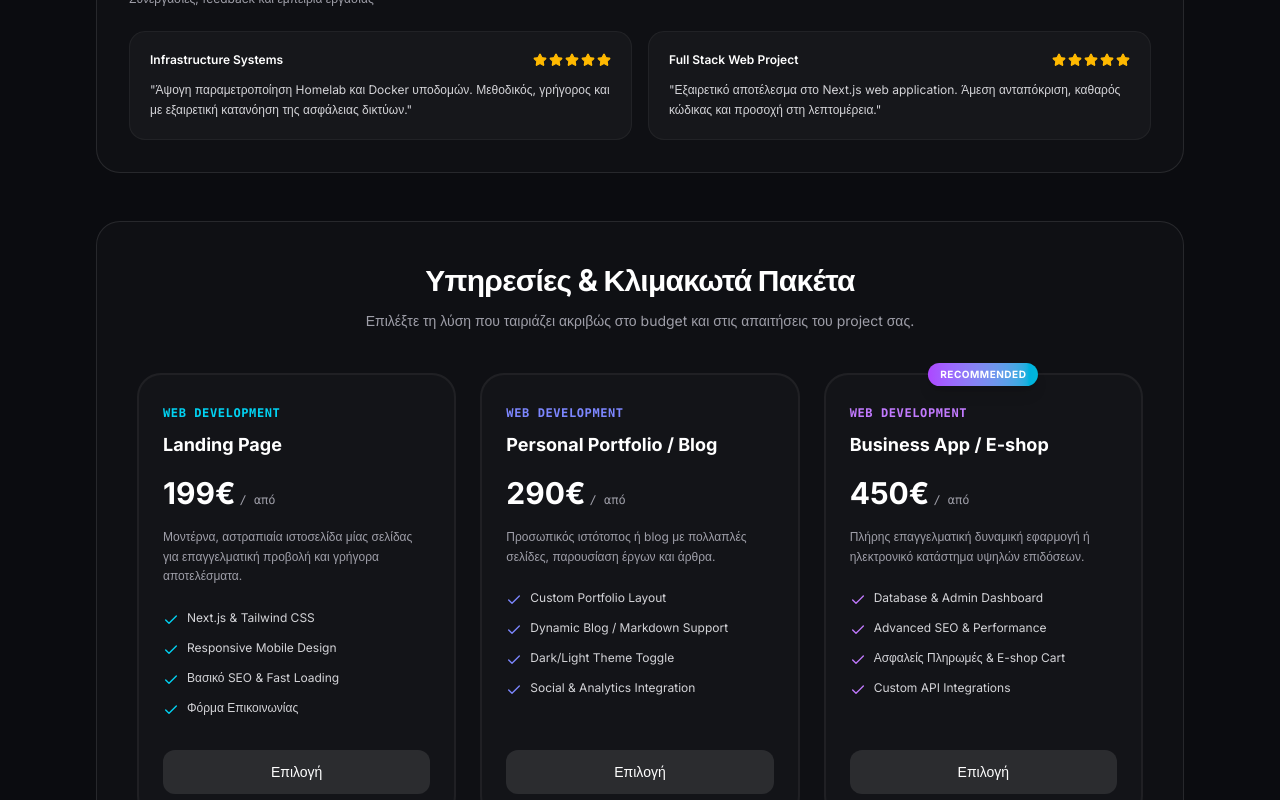
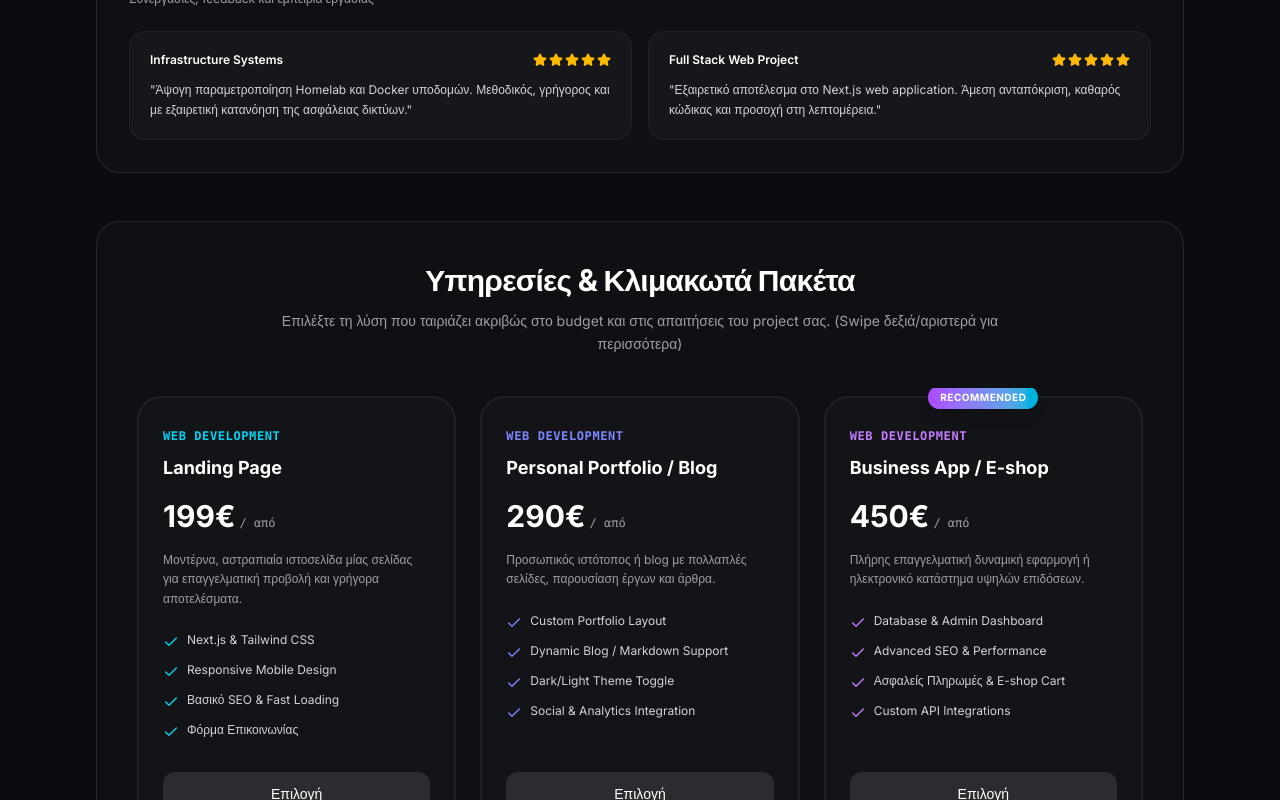
Before and after one commit to miltos12222/my-portfolio, a Next.js app: page / in a window 1280 px wide. Shown: the part 2000-2800 px from the top of the page. Built offline with nearby package versions, Linux system fonts and the light colour scheme.

Commit message:
Enable horizontal swipe for pricing tiers on mobile screens and update storage text

```diff
--- a/app/page.tsx
+++ b/app/page.tsx
@@ -52,13 +52,11 @@ const translations = {
     rev1: '"Άψογη παραμετροποίηση Homelab και Docker υποδομών. Μεθοδικός, γρήγορος και με εξαιρετική κατανόηση της ασφάλειας δικτύων."',
     rev2: '"Εξαιρετικό αποτέλεσμα στο Next.js web application. Άμεση ανταπόκριση, καθαρός κώδικας και προσοχή στη λεπτομέρεια."',
 
-    // -- 8 ΚΛΙΜΑΚΩΤΑ ΠΑΚΕΤΑ (GR) --
     priceTitle: "Υπηρεσίες & Κλιμακωτά Πακέτα",
-    priceSub: "Επιλέξτε τη λύση που ταιριάζει ακριβώς στο budget και στις απαιτήσεις του project σας.",
+    priceSub: "Επιλέξτε τη λύση που ταιριάζει ακριβώς στο budget και στις απαιτήσεις του project σας. (Swipe δεξιά/αριστερά για περισσότερα)",
     from: "από",
     hour: "ώρα",
 
-    // 1. Landing Page
     p1Cat: "WEB DEVELOPMENT",
     p1Title: "Landing Page",
     p1Desc: "Μοντέρνα, αστραπιαία ιστοσελίδα μίας σελίδας για επαγγελματική προβολή και γρήγορα αποτελέσματα.",
@@ -67,7 +65,6 @@ const translations = {
     p1F3: "Βασικό SEO & Fast Loading",
     p1F4: "Φόρμα Επικοινωνίας",
 
-    // 2. Personal Portfolio / Blog
     p2Cat: "WEB DEVELOPMENT",
     p2Title: "Personal Portfolio / Blog",
     p2Desc: "Προσωπικός ιστότοπος ή blog με πολλαπλές σελίδες, παρουσίαση έργων και άρθρα.",
@@ -76,7 +73,6 @@ const translations = {
     p2F3: "Dark/Light Theme Toggle",
     p2F4: "Social & Analytics Integration",
 
-    // 3. Business E-shop / Dynamic App
     p3Cat: "WEB DEVELOPMENT",
     p3Title: "Business App / E-shop",
     p3Desc: "Πλήρης επαγγελματική δυναμική εφαρμογή ή ηλεκτρονικό κατάστημα υψηλών επιδόσεων.",
@@ -85,7 +81,6 @@ const translations = {
     p3F3: "Ασφαλείς Πληρωμές & E-shop Cart",
     p3F4: "Custom API Integrations",
 
-    // 4. Custom Full-Stack Web App
     p4Cat: "WEB DEVELOPMENT",
     p4Title: "Custom Full-Stack App",
     p4Desc: "Προηγμένη web εφαρμογή κομμένη και ραμμένη στις ειδικές επιχειρηματικές σας ανάγκες.",
@@ -94,7 +89,6 @@ const translations = {
     p4F3: "Complex Database Design",
     p4F4: "High Security & Zero Lags",
 
-    // 5. Basic Homelab Setup
     p5Cat: "DEVOPS / LINUX",
     p5Title: "Basic Homelab Setup",
     p5Desc: "Βασικό στήσιμο εικονικών μηχανών και ασφαλούς δικτύου για οικιακή χρήση.",
@@ -103,7 +97,6 @@ const translations = {
     p5F3: "Βασική Ρύθμιση Storage (ext4)",
     p5F4: "Uptime & Health Monitoring",
 
-    // 6. Enterprise Homelab
     p6Cat: "DEVOPS / LINUX",
     p6Title: "Full Enterprise Homelab",
     p6Desc: "Προηγμένη αρχιτεκτονική με αυτόματα backups και ιδιωτικό cloud αποθήκευσης.",
@@ -112,7 +105,6 @@ const translations = {
     p6F3: "Advanced User Rights & Mounts",
     p6F4: "High Availability Optimization",
 
-    // 7. Advanced Cloud & Docker
     p7Cat: "INFRASTRUCTURE",
     p7Title: "Advanced Cloud & Docker",
     p7Desc: "Ανάπτυξη και ενορχήστρωση σύνθετων self-hosted εφαρμογών και βάσεων δεδομένων.",
@@ -121,7 +113,6 @@ const translations = {
     p7F3: "Reverse Proxy & SSL Certificates",
     p7F4: "Automated Cron Backups",
 
-    // 8. Consulting & Audit
     p8Cat: "EXPERT SUPPORT",
     p8Title: "Consulting & Audit",
     p8Desc: "Εξατομικευμένες λύσεις, επίλυση σύνθετων τεχνικών προβλημάτων και security check.",
@@ -187,9 +178,8 @@ const translations = {
     rev1: '"Flawless Homelab and Docker infrastructure configuration. Methodical, fast, and with excellent understanding of network security."',
     rev2: '"Excellent result on the Next.js web application. Prompt response, clean code, and attention to detail."',
 
-    // -- 8 CLASSIFIED TIERS (EN) --
     priceTitle: "Services & Scaled Packages",
-    priceSub: "Choose the exact solution that fits your project budget and technical requirements.",
+    priceSub: "Choose the exact solution that fits your project budget and technical requirements. (Swipe horizontally for more)",
     from: "from",
     hour: "hour",
 
@@ -798,17 +788,18 @@ export default function Home() {
           </div>
         </section>
 
-        {/* PRICING SECTION - 8 ΚΛΙΜΑΚΩΤΑ ΠΑΚΕΤΑ */}
-        <section id="services" className="rounded-3xl border border-white/10 bg-white/[0.02] p-6 sm:p-10 space-y-10 animate-fade-in-up delay-400">
+        {/* PRICING SECTION - HORIZONTAL SWIPE ON MOBILE */}
+        <section id="services" className="rounded-3xl border border-white/10 bg-white/[0.02] p-6 sm:p-10 space-y-8 animate-fade-in-up delay-400">
           <div className="text-center max-w-3xl mx-auto space-y-3">
             <h2 className="text-2xl sm:text-3xl font-bold text-white tracking-tight">{t.priceTitle}</h2>
             <p className="text-sm text-zinc-400 leading-relaxed">{t.priceSub}</p>
           </div>
 
-          <div className="grid grid-cols-1 md:grid-cols-2 lg:grid-cols-3 gap-6">
+          {/* Οριζόντιο swipe σε κινητά (flex overflow-x-auto), κανονικό grid σε desktop (lg:grid-cols-3) */}
+          <div className="flex lg:grid lg:grid-cols-3 overflow-x-auto snap-x snap-mandatory gap-6 pb-4 pt-2 no-scrollbar scroll-smooth">
 
             {/* 1. Landing Page */}
-            <div className={`relative rounded-3xl p-6 flex flex-col justify-between transition-all duration-300 border-2 ${selectedPlan === "Landing Page" ? "bg-cyan-500/5 border-cyan-500/50 shadow-[0_0_35px_-5px_rgba(6,182,212,0.2)] scale-[1.02]" : "bg-white/[0.02] border-white/5 hover:border-white/10"}`}>
+            <div className={`min-w-[280px] sm:min-w-[320px] lg:min-w-0 snap-center relative rounded-3xl p-6 flex flex-col justify-between transition-all duration-300 border-2 ${selectedPlan === "Landing Page" ? "bg-cyan-500/5 border-cyan-500/50 shadow-[0_0_35px_-5px_rgba(6,182,212,0.2)] scale-[1.02]" : "bg-white/[0.02] border-white/5 hover:border-white/10"}`}>
               <div>
                 <span className="text-xs font-mono text-cyan-400 uppercase tracking-wider font-bold">{t.p1Cat}</span>
                 <h3 className="text-lg font-bold text-white mt-2">{t.p1Title}</h3>
@@ -830,7 +821,7 @@ export default function Home() {
             </div>
 
             {/* 2. Personal Portfolio / Blog */}
-            <div className={`relative rounded-3xl p-6 flex flex-col justify-between transition-all duration-300 border-2 ${selectedPlan === "Personal Portfolio / Blog" ? "bg-indigo-500/5 border-indigo-500/50 shadow-[0_0_35px_-5px_rgba(99,102,241,0.2)] scale-[1.02]" : "bg-white/[0.02] border-white/5 hover:border-white/10"}`}>
+            <div className={`min-w-[280px] sm:min-w-[320px] lg:min-w-0 snap-center relative rounded-3xl p-6 flex flex-col justify-between transition-all duration-300 border-2 ${selectedPlan === "Personal Portfolio / Blog" ? "bg-indigo-500/5 border-indigo-500/50 shadow-[0_0_35px_-5px_rgba(99,102,241,0.2)] scale-[1.02]" : "bg-white/[0.02] border-white/5 hover:border-white/10"}`}>
               <div>
                 <span className="text-xs font-mono text-indigo-400 uppercase tracking-wider font-bold">{t.p2Cat}</span>
                 <h3 className="text-lg font-bold text-white mt-2">{t.p2Title}</h3>
@@ -852,7 +843,7 @@ export default function Home() {
             </div>
 
             {/* 3. Business App / E-shop */}
-            <div className={`relative rounded-3xl p-6 flex flex-col justify-between transition-all duration-300 border-2 ${selectedPlan === "Business App / E-shop" ? "bg-purple-500/5 border-purple-500/50 shadow-[0_0_35px_-5px_rgba(168,85,247,0.2)] scale-[1.02]" : "bg-white/[0.02] border-white/5 hover:border-white/10"}`}>
+            <div className={`min-w-[280px] sm:min-w-[320px] lg:min-w-0 snap-center relative rounded-3xl p-6 flex flex-col justify-between transition-all duration-300 border-2 ${selectedPlan === "Business App / E-shop" ? "bg-purple-500/5 border-purple-500/50 shadow-[0_0_35px_-5px_rgba(168,85,247,0.2)] scale-[1.02]" : "bg-white/[0.02] border-white/5 hover:border-white/10"}`}>
               <div className="absolute -top-3 left-1/2 -translate-x-1/2 bg-gradient-to-r from-purple-500 to-cyan-500 text-white text-[10px] font-bold px-3 py-1 rounded-full uppercase tracking-wider shadow-lg">
                 Recommended
               </div>
@@ -877,7 +868,7 @@ export default function Home() {
             </div>
 
             {/* 4. Custom Full-Stack App */}
-            <div className={`relative rounded-3xl p-6 flex flex-col justify-between transition-all duration-300 border-2 ${selectedPlan === "Custom Full-Stack App" ? "bg-pink-500/5 border-pink-500/50 shadow-[0_0_35px_-5px_rgba(236,72,153,0.2)] scale-[1.02]" : "bg-white/[0.02] border-white/5 hover:border-white/10"}`}>
+            <div className={`min-w-[280px] sm:min-w-[320px] lg:min-w-0 snap-center relative rounded-3xl p-6 flex flex-col justify-between transition-all duration-300 border-2 ${selectedPlan === "Custom Full-Stack App" ? "bg-pink-500/5 border-pink-500/50 shadow-[0_0_35px_-5px_rgba(236,72,153,0.2)] scale-[1.02]" : "bg-white/[0.02] border-white/5 hover:border-white/10"}`}>
               <div>
                 <span className="text-xs font-mono text-pink-400 uppercase tracking-wider font-bold">WEB DEVELOPMENT</span>
                 <h3 className="text-lg font-bold text-white mt-2">Custom Full-Stack App</h3>
@@ -899,7 +890,7 @@ export default function Home() {
             </div>
 
             {/* 5. Basic Homelab Setup */}
-            <div className={`relative rounded-3xl p-6 flex flex-col justify-between transition-all duration-300 border-2 ${selectedPlan === "Basic Homelab Setup" ? "bg-blue-500/5 border-blue-500/50 shadow-[0_0_35px_-5px_rgba(59,130,246,0.2)] scale-[1.02]" : "bg-white/[0.02] border-white/5 hover:border-white/10"}`}>
+            <div className={`min-w-[280px] sm:min-w-[320px] lg:min-w-0 snap-center relative rounded-3xl p-6 flex flex-col justify-between transition-all duration-300 border-2 ${selectedPlan === "Basic Homelab Setup" ? "bg-blue-500/5 border-blue-500/50 shadow-[0_0_35px_-5px_rgba(59,130,246,0.2)] scale-[1.02]" : "bg-white/[0.02] border-white/5 hover:border-white/10"}`}>
               <div>
                 <span className="text-xs font-mono text-blue-400 uppercase tracking-wider font-bold">{t.p5Cat}</span>
                 <h3 className="text-lg font-bold text-white mt-2">{t.p5Title}</h3>
@@ -921,7 +912,7 @@ export default function Home() {
             </div>
 
             {/* 6. Full Enterprise Homelab */}
-            <div className={`relative rounded-3xl p-6 flex flex-col justify-between transition-all duration-300 border-2 ${selectedPlan === "Full Enterprise Homelab" ? "bg-emerald-500/5 border-emerald-500/50 shadow-[0_0_35px_-5px_rgba(16,185,129,0.2)] scale-[1.02]" : "bg-white/[0.02] border-white/5 hover:border-white/10"}`}>
+            <div className={`min-w-[280px] sm:min-w-[320px] lg:min-w-0 snap-center relative rounded-3xl p-6 flex flex-col justify-between transition-all duration-300 border-2 ${selectedPlan === "Full Enterprise Homelab" ? "bg-emerald-500/5 border-emerald-500/50 shadow-[0_0_35px_-5px_rgba(16,185,129,0.2)] scale-[1.02]" : "bg-white/[0.02] border-white/5 hover:border-white/10"}`}>
               <div className="absolute -top-3 left-1/2 -translate-x-1/2 bg-emerald-500 text-black text-[10px] font-bold px-3 py-1 rounded-full uppercase tracking-wider shadow-lg">
                 Most Popular
               </div>
@@ -946,7 +937,7 @@ export default function Home() {
             </div>
 
             {/* 7. Advanced Cloud & Docker */}
-            <div className={`relative rounded-3xl p-6 flex flex-col justify-between transition-all duration-300 border-2 ${selectedPlan === "Advanced Cloud & Docker" ? "bg-amber-500/5 border-amber-500/50 shadow-[0_0_35px_-5px_rgba(245,158,11,0.2)] scale-[1.02]" : "bg-white/[0.02] border-white/5 hover:border-white/10"}`}>
+            <div className={`min-w-[280px] sm:min-w-[320px] lg:min-w-0 snap-center relative rounded-3xl p-6 flex flex-col justify-between transition-all duration-300 border-2 ${selectedPlan === "Advanced Cloud & Docker" ? "bg-amber-500/5 border-amber-500/50 shadow-[0_0_35px_-5px_rgba(245,158,11,0.2)] scale-[1.02]" : "bg-white/[0.02] border-white/5 hover:border-white/10"}`}>
               <div>
                 <span className="text-xs font-mono text-amber-400 uppercase tracking-wider font-bold">{t.p7Cat}</span>
                 <h3 className="text-lg font-bold text-white mt-2">{t.p7Title}</h3>
@@ -968,7 +959,7 @@ export default function Home() {
             </div>
 
             {/* 8. Consulting & Audit */}
-            <div className={`relative rounded-3xl p-6 flex flex-col justify-between transition-all duration-300 border-2 ${selectedPlan === "Consulting & Audit" ? "bg-rose-500/5 border-rose-500/50 shadow-[0_0_35px_-5px_rgba(244,63,94,0.2)] scale-[1.02]" : "bg-white/[0.02] border-white/5 hover:border-white/10"}`}>
+            <div className={`min-w-[280px] sm:min-w-[320px] lg:min-w-0 snap-center relative rounded-3xl p-6 flex flex-col justify-between transition-all duration-300 border-2 ${selectedPlan === "Consulting & Audit" ? "bg-rose-500/5 border-rose-500/50 shadow-[0_0_35px_-5px_rgba(244,63,94,0.2)] scale-[1.02]" : "bg-white/[0.02] border-white/5 hover:border-white/10"}`}>
               <div>
                 <span className="text-xs font-mono text-rose-400 uppercase tracking-wider font-bold">{t.p8Cat}</span>
                 <h3 className="text-lg font-bold text-white mt-2">{t.p8Title}</h3>
```
